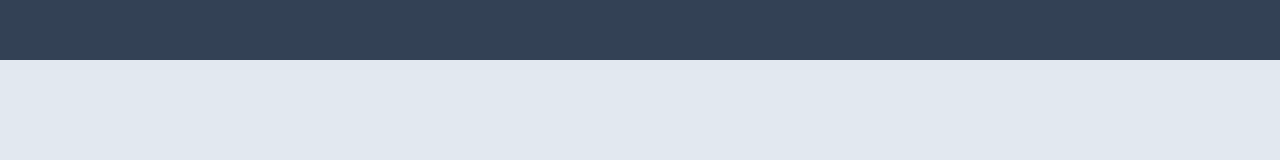
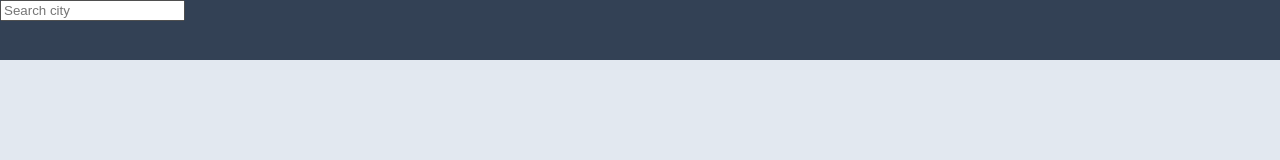
Before and after one commit to wzhengg/weather-app, a website built with webpack: page dist/index.html in a window 1280 px wide. Built offline with nearby package versions, Linux system fonts and the light colour scheme.

Commit message:
Add search box and button

```diff
--- a/dist/index.html
+++ b/dist/index.html
@@ -8,7 +8,10 @@
   </head>
   <body>
     <header id="header">
-
+      <div class="search">
+        <input type="search" id="search-bar" placeholder="Search city">
+        <div class="search-btn"></div>
+      </div>
     </header>
 
     <div id="main">
```
